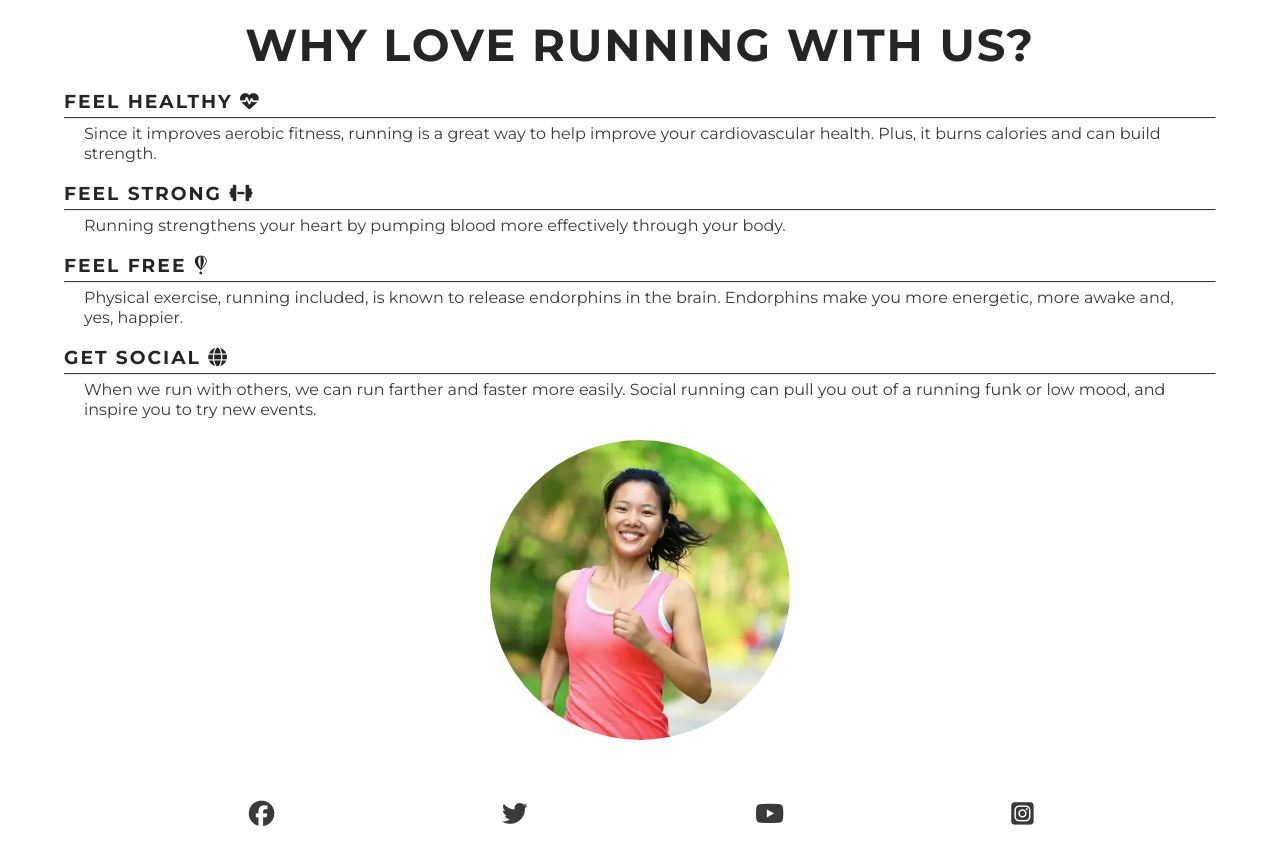
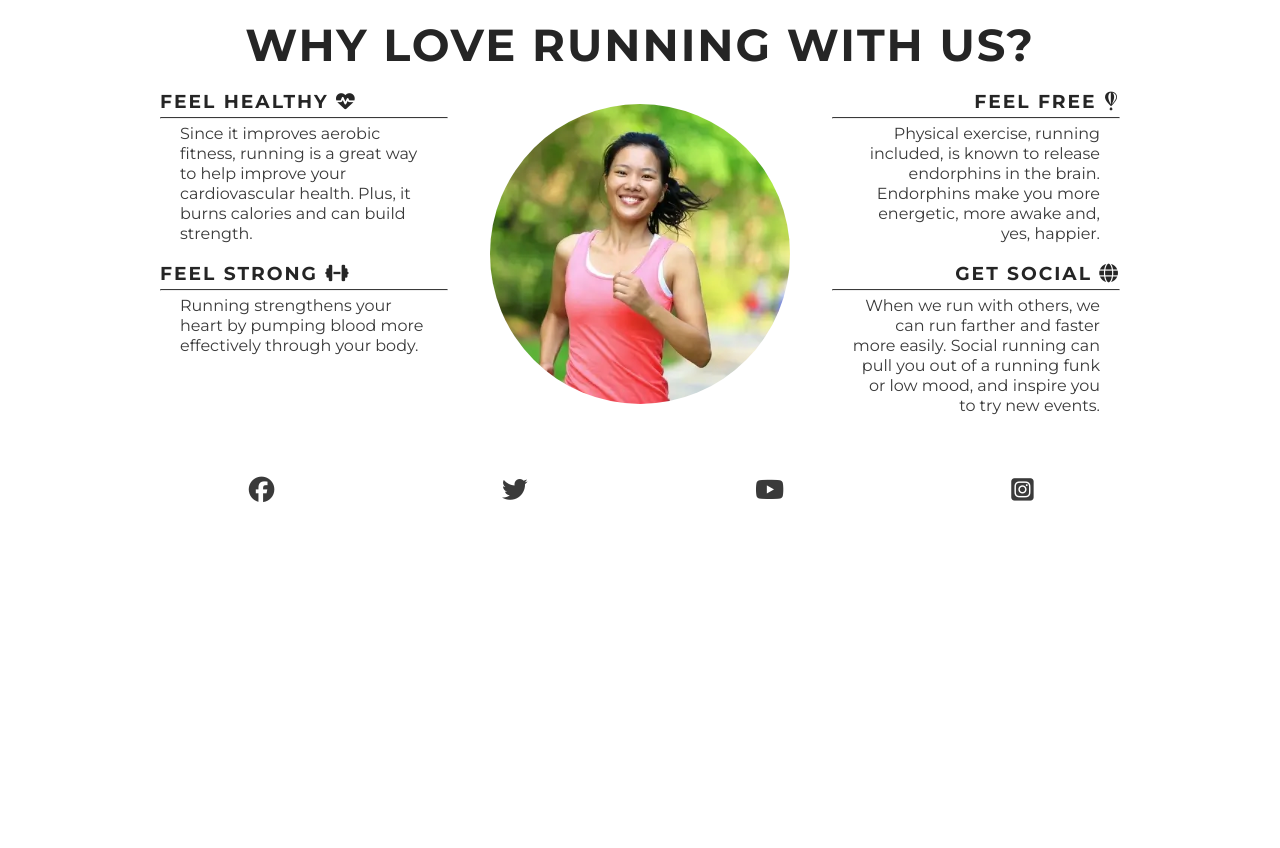
Before and after one commit to csdavids519/LoveRunning, a plain HTML site: page index.html in a window 1280 px wide. Shown: the part 680-1528 px from the top of the page. After the commit the page ends 1204 px from the top, so only its background shows below. Drawn offline with Linux system fonts and the light colour scheme.

Commit message:
make 'reasons' bg image responsive to large displays, fix formating

```diff
--- a/assets/style.css
+++ b/assets/style.css
@@ -10,7 +10,7 @@
 }
 
 /* General styles */
-body{
+body {
   min-height: 100vh;
   display: flex;
   flex-direction: column;
@@ -19,14 +19,16 @@ body{
   font-family: 'Montserrat', sans-serif;
 }
 
-h1, h2, h3 {
+h1,
+h2,
+h3 {
   font-family: 'Montserrat', sans-serif;
   text-transform: uppercase;
   letter-spacing: 2px;
   color: #252525;
 }
 
-header{
+header {
   background-color: #ffffff;
   padding: 0 1rem;
   position: fixed;
@@ -49,11 +51,11 @@ header a {
   list-style-type: none;
 }
 
-#menu > li {
+#menu>li {
   margin-bottom: 1em;
 }
 
-.active{
+.active {
   border-bottom: 1px solid #3a3a3a;
 }
 
@@ -64,7 +66,7 @@ nav {
   padding: 0 1rem;
   width: 100%;
   left: 0;
-  box-shadow: 0 2px 2px #3a3a3a ;
+  box-shadow: 0 2px 2px #3a3a3a;
   display: none;
   top: 100%;
 }
@@ -78,13 +80,13 @@ nav {
   display: none;
 }
 
-.nav-toggle-label{
+.nav-toggle-label {
   font-size: 2rem;
 }
 
 
 /* Main content */
-main{
+main {
   /* Make main element take up any surplus space to push footer down */
   flex: 1 0 auto;
   margin-top: 40px;
@@ -98,7 +100,7 @@ main{
   position: relative;
 }
 
-#cover-text{
+#cover-text {
   background-color: rgba(241, 109, 107, .7);
   font-size: 130%;
   position: absolute;
@@ -109,7 +111,8 @@ main{
   padding-left: 10px;
 }
 
-#cover-text > h2, #cover-text > h3 {
+#cover-text>h2,
+#cover-text>h3 {
   color: #ffffff;
 }
 
@@ -124,8 +127,8 @@ main{
   font-size: 280%;
 }
 
-#benefits-physical > div,
-#benefits-mental > div {
+#benefits-physical>div,
+#benefits-mental>div {
   line-height: 20px;
   margin-bottom: 20px;
 }
@@ -179,6 +182,7 @@ footer {
 
 /* Media query: tablets and larger (768px and up) */
 @media screen and (min-width: 768px) {
+
   /* header */
   nav {
     display: block;
@@ -192,7 +196,7 @@ footer {
     display: flex;
   }
 
-  #menu > li {
+  #menu>li {
     padding-left: 1rem;
   }
 
@@ -205,6 +209,7 @@ footer {
     line-height: 75px;
     margin: 0 0.5rem;
   }
+
   /*  Main content  */
   main {
     /* move main content down for larger header */
@@ -218,9 +223,59 @@ footer {
   }
 }
 
+/* Reasons section */
+#benefits-physical,
+#benefits-mental {
+  display: flex;
+  flex-direction: column;
+  width: 100%;
+}
+
+#benefits-physical>div,
+#benefits-mental>div {
+  width: 75%;
+}
+
+#benefits-mental>div {
+  text-align: end;
+  align-self: flex-end;
+}
+
 /* Media query: laptops and larger (992px and up) */
 @media screen and (min-width: 992px) {
-  #menu a:hover{
+  #menu a:hover {
     border-bottom: 1px solid #3a3a3a;
   }
 }
+
+
+
+/* Media query: PC and larger (1200px and up) */
+@media screen and (min-width: 1200px) {
+
+  /* reasons section */
+  #benefits {
+    display: flex;
+    flex-direction: row;
+  }
+
+  #benefits>div {
+    flex: 1;
+  }
+
+  #benefits-image {
+    order: 0;
+  }
+
+  #benefits-mental {
+    order: 1;
+  }
+
+  #benefits-mental>div {
+    align-self: flex-start;
+  }
+
+
+  #benefits-physical>div {
+    align-self: flex-end;
+  }
```
Lines whose indentation alone changed are shown as unchanged.
